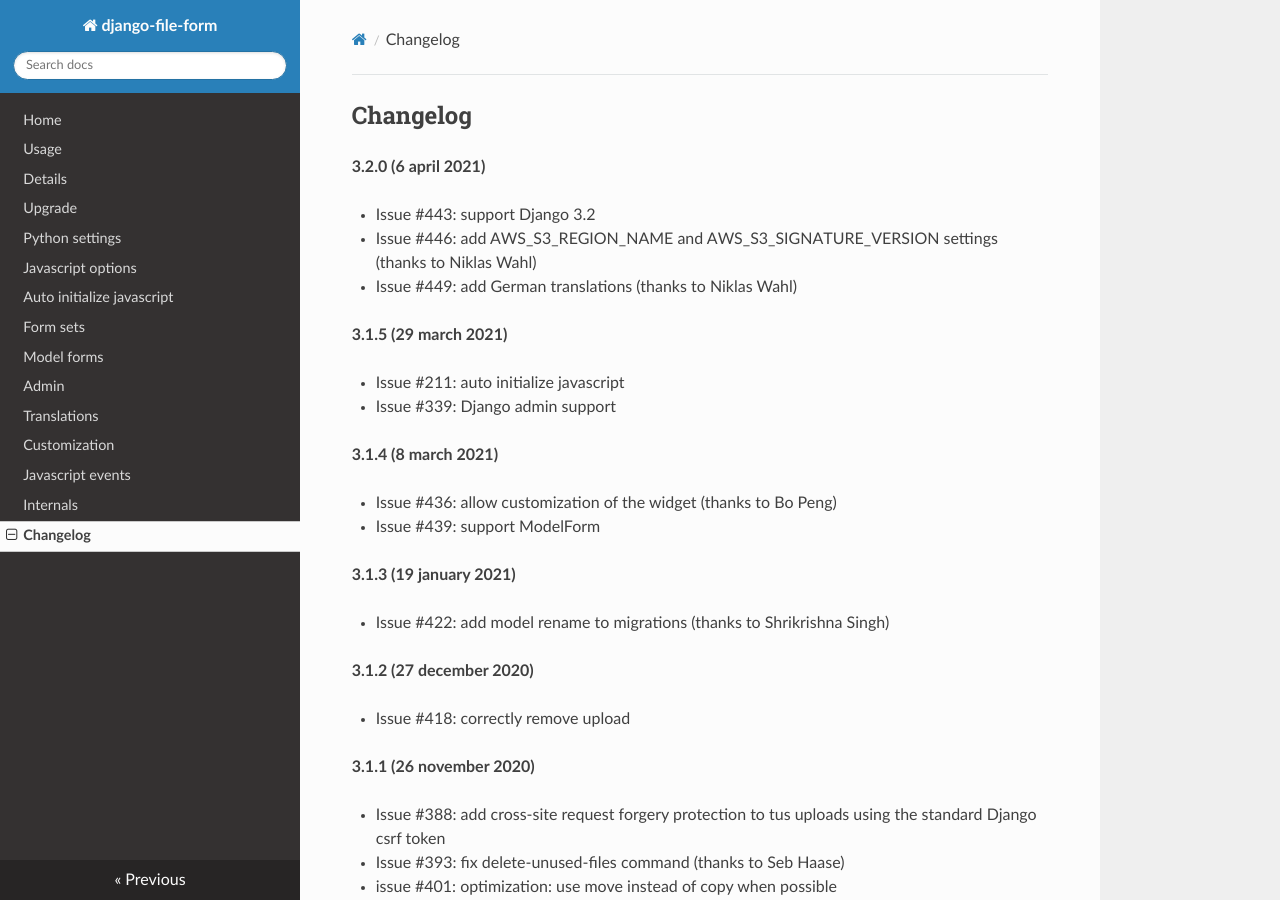
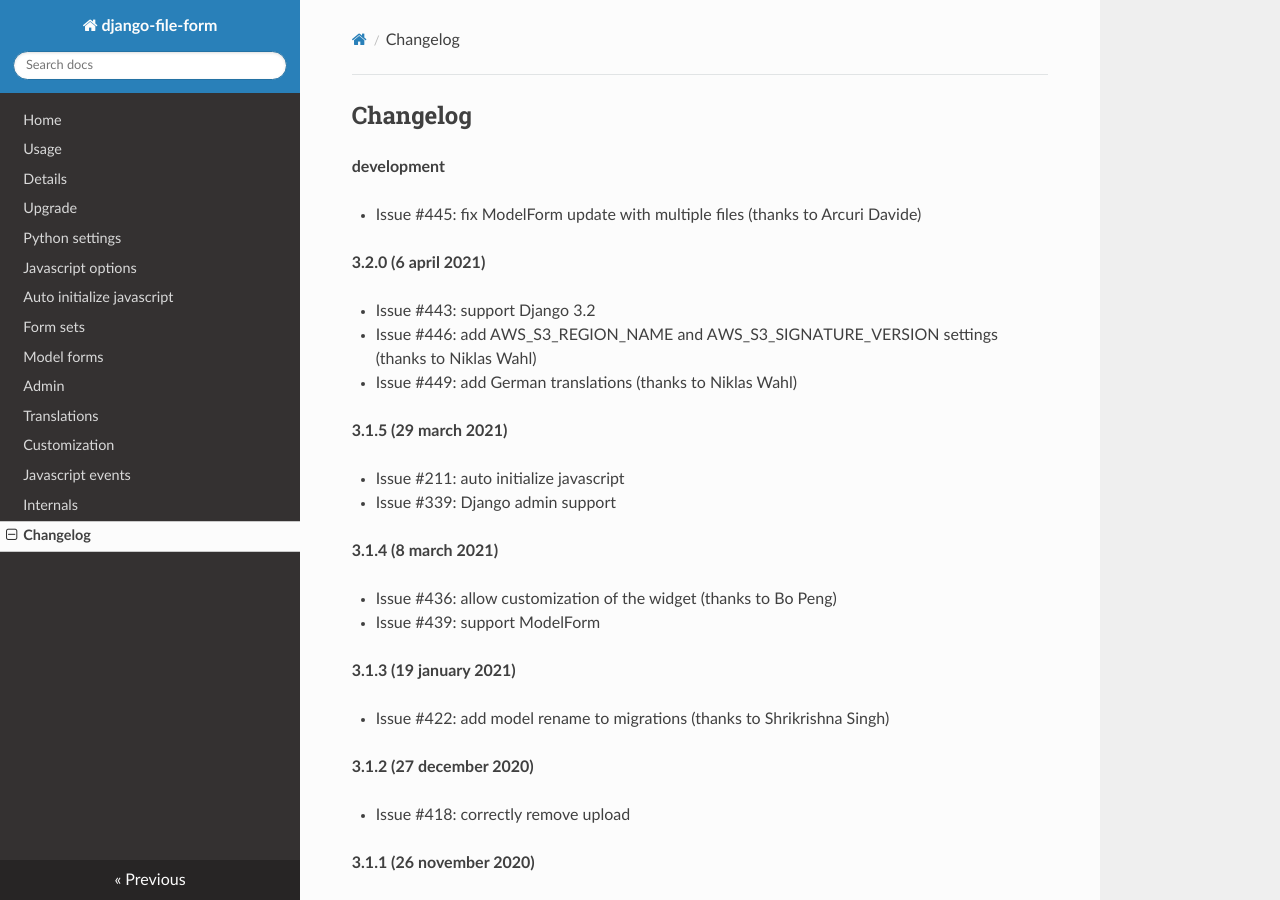
Before and after one commit to mbraak/django-file-form, an MkDocs documentation site: the page built from docs/changelog.md, in a window 1280 px wide and 900 px high. Built offline with MkDocs 1.6.1, drawn with Linux system fonts in a browser that asks for light colours; nearby versions of some CDN libraries.

Commit message:
Update changelog

```diff
--- a/docs/changelog.md
+++ b/docs/changelog.md
@@ -1,4 +1,8 @@
 ## Changelog
+
+**development**
+
+  * Issue #445: fix ModelForm update with multiple files (thanks to Arcuri Davide)
 
 **3.2.0 (6 april 2021)**
 
```
